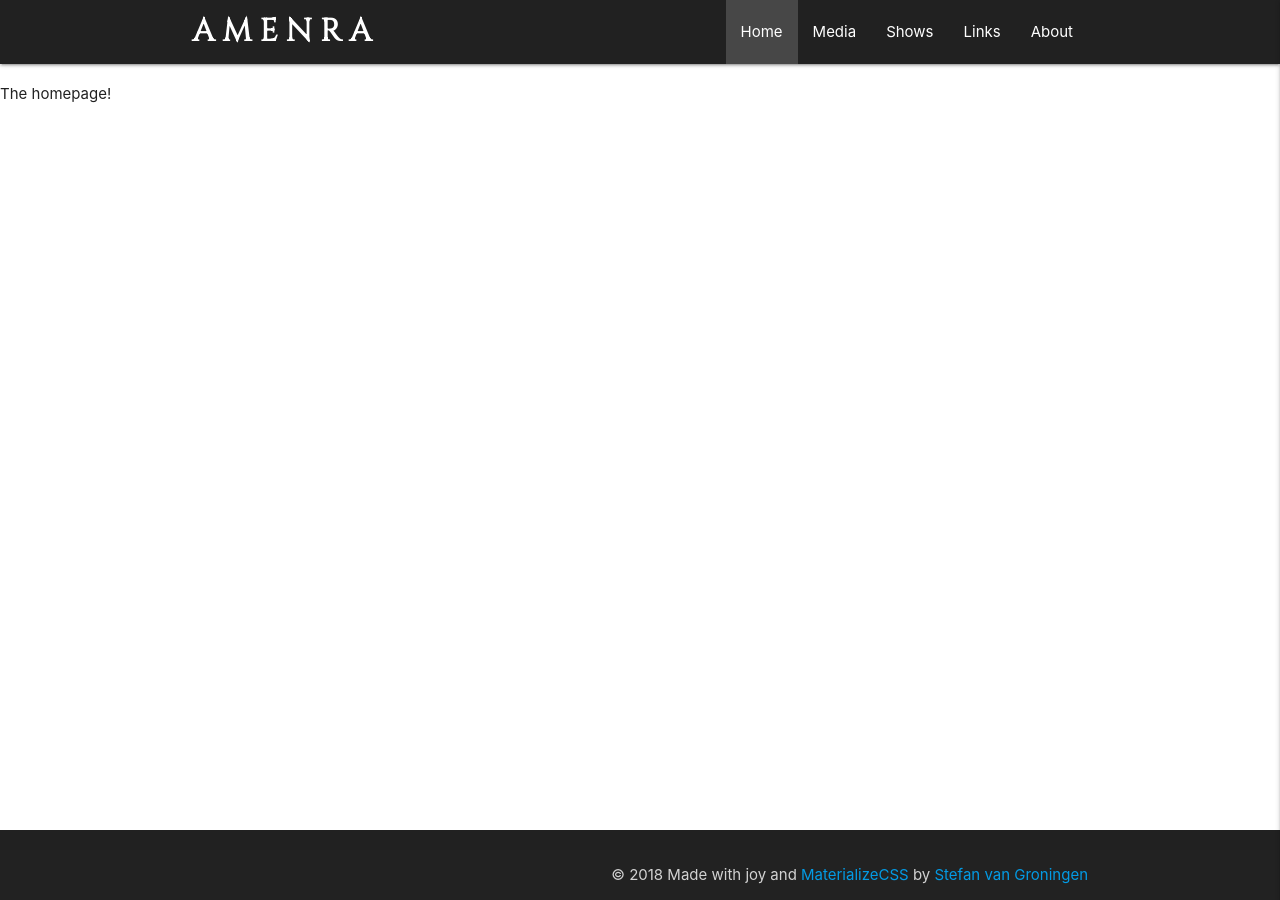
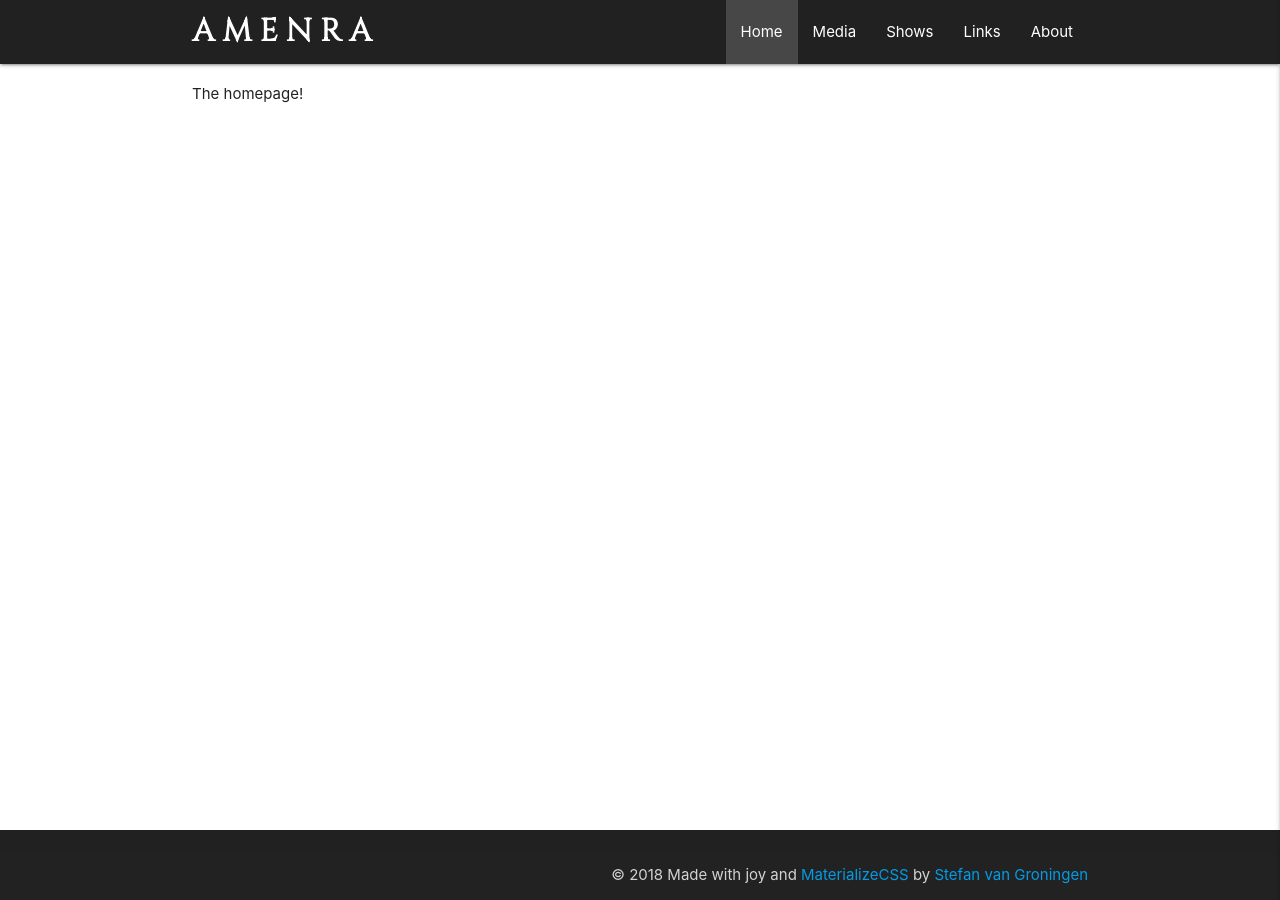
Before and after one commit to groninge01/amenra, a Jekyll site: the page built from pages/index.md, in a window 1280 px wide. Built offline with Jekyll 4.4.1, drawn with Linux system fonts in a browser that asks for light colours.

Commit message:
Added home layout

```diff
--- /dev/null
+++ b/_layouts/home.html
@@ -0,0 +1,6 @@
+---
+layout: default
+---
+<div class="container">
+    {{ content }}
+</div>
```
Also changed, not shown: pages/index.md (+1 -1 lines).
